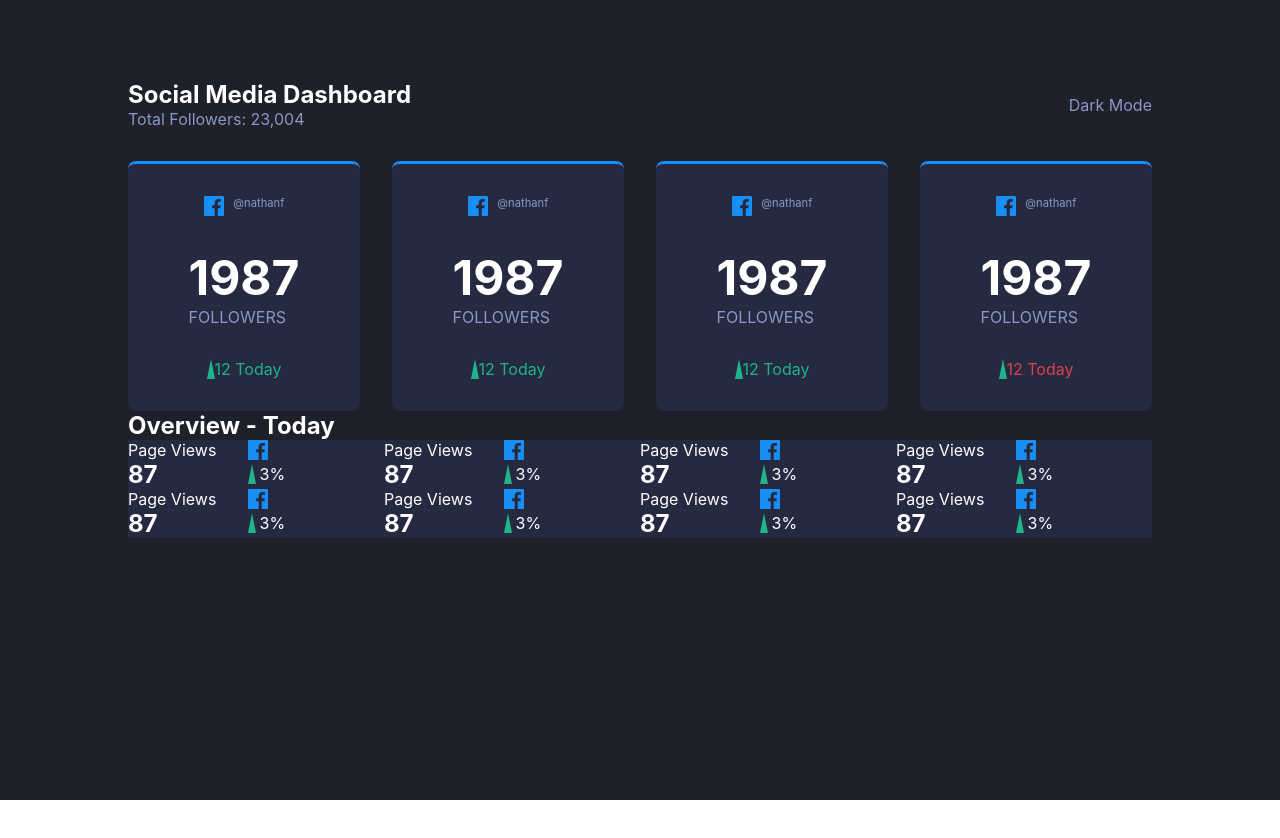
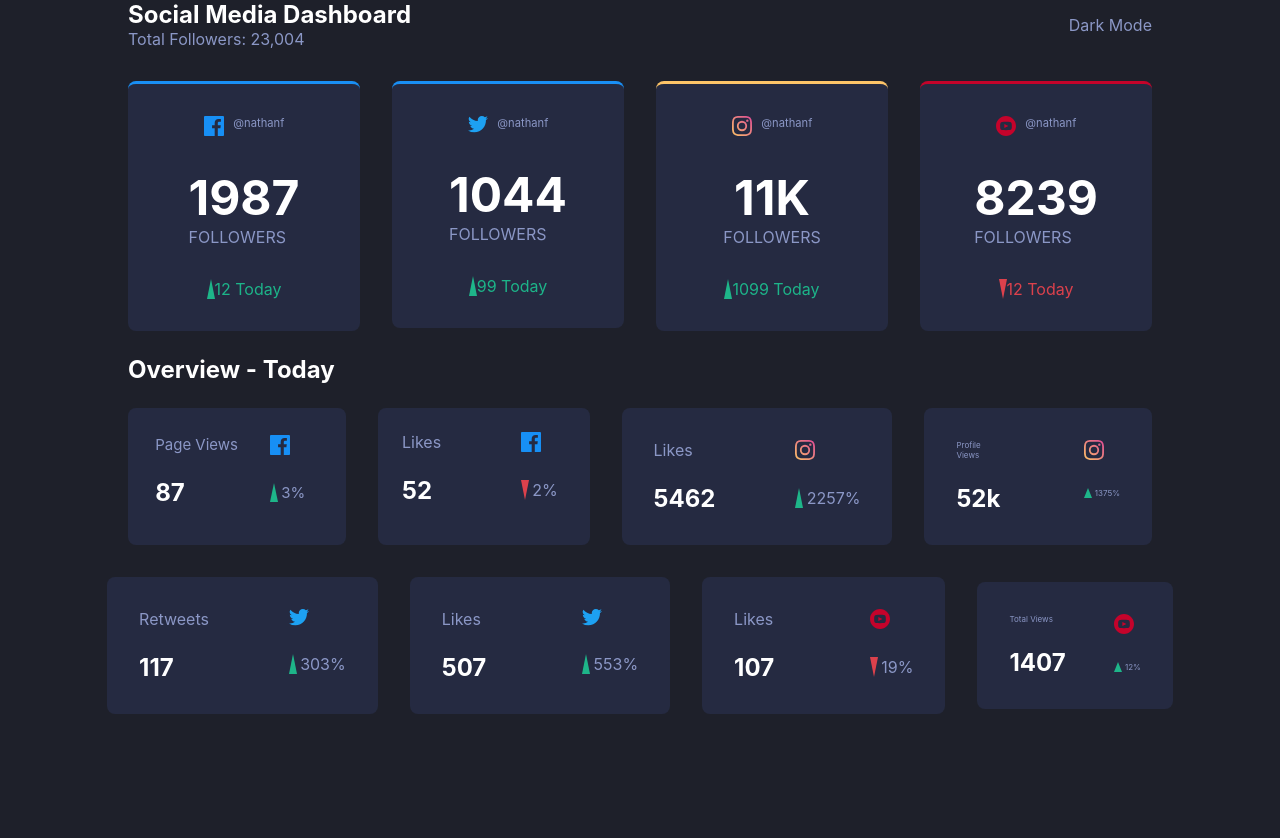
Before and after one commit to kellynge1ywa/CSS-grid-and-flexbox, a plain HTML site: page index.html in a window 1280 px wide. Before the commit the page ends 800 px from the top, so only its background shows below. Drawn offline with Linux system fonts and the light colour scheme.

Commit message:
CSS flexbox and grid layout

```diff
--- a/index.html
+++ b/index.html
@@ -37,54 +37,54 @@
                         <p>12 Today</p>
                     </div>
                 </div>
-                <div class="elephant">
+                <div class="lion">
                     <div class="sm-profile">
-                        <img src="./images/icon-facebook.svg" alt="">
+                        <img src="./images/icon-twitter.svg" alt="">
                         <p> @nathanf</p>
                     </div>
                     <div class="sm-numbers">
-                        <h2>1987</h2>
+                        <h2>1044</h2>
                         <p>FOLLOWERS</p>
                     </div>
                     <div class="sm-growth">
                         <img src="./images/icon-up.svg" alt="">
-                        <p>12 Today</p>
+                        <p>99 Today</p>
                     </div>
                 </div>
-                <div class="elephant">
+                <div class="buffalo">
                     <div class="sm-profile">
-                        <img src="./images/icon-facebook.svg" alt="">
+                        <img src="./images/icon-instagram.svg" alt="">
                         <p> @nathanf</p>
                     </div>
                     <div class="sm-numbers">
-                        <h2>1987</h2>
+                        <h2>11K</h2>
                         <p>FOLLOWERS</p>
                     </div>
                     <div class="sm-growth">
                         <img src="./images/icon-up.svg" alt="">
-                        <p>12 Today</p>
+                        <p>1099 Today</p>
                     </div>
                 </div>
-                <div class="elephant">
+                <div class="rhino">
                     <div class="sm-profile">
-                        <img src="./images/icon-facebook.svg" alt="">
+                        <img src="./images/icon-youtube.svg" alt="">
                         <p> @nathanf</p>
                     </div>
                     <div class="sm-numbers">
-                        <h2>1987</h2>
+                        <h2>8239</h2>
                         <p>FOLLOWERS</p>
                     </div>
                     <div class="sm-drop">
-                        <img src="./images/icon-up.svg" alt="">
+                        <img src="./images/icon-down.svg" alt="">
                         <p>12 Today</p>
                     </div>
                 </div>
             </div>
-            <div>
+            <div class="gap">
                 <h2>Overview - Today</h2>
             </div>
             <div class="lower">
-
+                <div class="top">
                     <div class="post1">
                         <div class="number1">
                             <p>Page Views</p>
@@ -95,117 +95,118 @@
                             <img src="./images/icon-facebook.svg" alt="">
                             <div class="rate">
                                 <img src="./images/icon-up.svg" alt="">
-                            <p>3%</p>
+                                <p >3%</p>
                             </div>
                         </div>
                     </div>
 
-                <div class="post1">
+                    <div class="post2">
                         <div class="number1">
-                        <p>Page Views</p>
-                        <h2>87</h2>
+                            <p>Likes</p>
+                            <h2>52</h2>
 
                         </div>
                         <div class="number2">
                             <img src="./images/icon-facebook.svg" alt="">
                             <div class="rate">
-                            <img src="./images/icon-up.svg" alt="">
-                            <p>3%</p>
+                                <img src="./images/icon-down.svg" alt="">
+                                <p >2%</p>
                             </div>
                         </div>
                     </div>
 
-                <div class="post1">
+                    <div class="post3">
                         <div class="number1">
-                        <p>Page Views</p>
-                        <h2>87</h2>
+                            <p>Likes</p>
+                            <h2>5462</h2>
 
                         </div>
                         <div class="number2">
-                        <img src="./images/icon-facebook.svg" alt="">
+                            <img src="./images/icon-instagram.svg" alt="">
                             <div class="rate">
                                 <img src="./images/icon-up.svg" alt="">
-                            <p>3%</p>
+                                <p >2257%</p>
                             </div>
                         </div>
                     </div>
 
-                <div class="post1">
+                    <div class="post4">
                         <div class="number1">
-                        <p>Page Views</p>
-                        <h2>87</h2>
+                            <p>Profile Views</p>
+                            <h2>52k</h2>
 
                         </div>
                         <div class="number2">
-                        <img src="./images/icon-facebook.svg" alt="">
+                            <img src="./images/icon-instagram.svg" alt="">
                             <div class="rate">
                                 <img src="./images/icon-up.svg" alt="">
-                            <p>3%</p>
+                                <p >1375%</p>
+                            </div>
+                        </div>
+                    </div>
+                </div>
+                <div class="bottom">
+
+
+                    <!-- bottom -->
+                    <div class="post5">
+                        <div class="number1">
+                            <p>Retweets</p>
+                            <h2>117</h2>
+
+                        </div>
+                        <div class="number2">
+                            <img src="./images/icon-twitter.svg" alt="">
+                            <div class="rate">
+                                <img src="./images/icon-up.svg" alt="">
+                                <p >303%</p>
+                            </div>
+                        </div>
+                    </div>
+                    <div class="post6">
+                        <div class="number1">
+                            <p>Likes</p>
+                            <h2>507</h2>
+
+                        </div>
+                        <div class="number2">
+                            <img src="./images/icon-twitter.svg" alt="">
+                            <div class="rate">
+                                <img src="./images/icon-up.svg" alt="">
+                                <p >553%</p>
+                            </div>
+                        </div>
+                    </div>
+                    <div class="post7">
+                        <div class="number1">
+                            <p>Likes</p>
+                            <h2>107</h2>
+
+                        </div>
+                        <div class="number2">
+                            <img src="./images/icon-youtube.svg" alt="">
+                            <div class="rate">
+                                <img src="./images/icon-down.svg" alt="">
+                                <p >19%</p>
+                            </div>
+                        </div>
+                    </div>
+                    <div class="post8">
+                        <div class="number1">
+                            <p>Total Views</p>
+                            <h2>1407</h2>
+
+                        </div>
+                        <div class="number2">
+                            <img src="./images/icon-youtube.svg" alt="">
+                            <div class="rate">
+                                <img src="./images/icon-up.svg" alt="">
+                                <p >12%</p>
                             </div>
                         </div>
                     </div>
 
-
-
-                <!-- bottom -->
-                <div class="post1">
-                    <div class="number1">
-                        <p>Page Views</p>
-                        <h2>87</h2>
-
                 </div>
-                    <div class="number2">
-                        <img src="./images/icon-facebook.svg" alt="">
-                        <div class="rate">
-                            <img src="./images/icon-up.svg" alt="">
-                            <p>3%</p>
-                        </div>
-                    </div>
-                </div>
-                <div class="post1">
-                    <div class="number1">
-                        <p>Page Views</p>
-                        <h2>87</h2>
-
-                    </div>
-                    <div class="number2">
-                        <img src="./images/icon-facebook.svg" alt="">
-                        <div class="rate">
-                            <img src="./images/icon-up.svg" alt="">
-                            <p>3%</p>
-                        </div>
-                    </div>
-                </div>
-                <div class="post1">
-                    <div class="number1">
-                        <p>Page Views</p>
-                        <h2>87</h2>
-
-                    </div>
-                    <div class="number2">
-                        <img src="./images/icon-facebook.svg" alt="">
-                        <div class="rate">
-                            <img src="./images/icon-up.svg" alt="">
-                            <p>3%</p>
-                        </div>
-                    </div>
-                </div>
-                <div class="post1">
-                    <div class="number1">
-                        <p>Page Views</p>
-                        <h2>87</h2>
-
-                    </div>
-                    <div class="number2">
-                        <img src="./images/icon-facebook.svg" alt="">
-                        <div class="rate">
-                            <img src="./images/icon-up.svg" alt="">
-                            <p>3%</p>
-                        </div>
-                    </div>
-                </div>
-
-
 
 
             </div>
--- a/styles.css
+++ b/styles.css
@@ -5,7 +5,7 @@
 }
 
 .mainbody{
-    height: 100vh;
+    height: 110vh;
     background-color: hsl(230, 17%, 14%);
     color: white;
     display: flex;
@@ -16,7 +16,7 @@
 
 .main-page{
     width: 80%;
-    height: 80%;
+    height: 100%;
 }
 
 /* navbar styling */
@@ -44,6 +44,42 @@
     justify-content: center;
     align-items: center;
     border-top: 3px solid hsl(208, 92%, 53%);
+    border-radius: 0.5em;
+    padding: 2em 0;
+    height: 40%;
+    background-color: hsl(228, 28%, 20%);
+    width: 100%;
+}
+.lion{
+    display: flex;
+    flex-direction: column;
+    justify-content: center;
+    align-items: center;
+    border-top: 3px solid hsl(208, 92%, 53%);
+    border-radius: 0.5em;
+    padding: 2em 0;
+    height: 40%;
+    background-color: hsl(228, 28%, 20%);
+    width: 100%;
+}
+.buffalo{
+    display: flex;
+    flex-direction: column;
+    justify-content: center;
+    align-items: center;
+    border-top: 3px solid  hsl(37, 97%, 70%);
+    border-radius: 0.5em;
+    padding: 2em 0;
+    height: 40%;
+    background-color: hsl(228, 28%, 20%);
+    width: 100%;
+}
+.rhino{
+    display: flex;
+    flex-direction: column;
+    justify-content: center;
+    align-items: center;
+    border-top: 3px solid hsl(348, 97%, 39%);
     border-radius: 0.5em;
     padding: 2em 0;
     height: 40%;
@@ -89,16 +125,32 @@
     color: hsl(356, 69%, 56%);
 }
 
+.gap{
+    margin: 1.5em 0;
+}
 
 
 /* lower styling */
 .lower{
-    display: flex;
+    /* display: flex;
     width: 100%;
     flex-wrap: wrap;
-    background-color: hsl(228, 28%, 20%);
+    background-color: hsl(228, 28%, 20%); */
 
 }
+
+.top{
+display: flex;
+gap: 2em;
+}
+
+.bottom{
+    display: flex;
+    gap: 2em;
+    margin-top: 2em;
+    justify-content: center;
+    align-items: center;
+    }
 
 
 
@@ -110,13 +162,124 @@
     width: 25%;
     display: flex;
     gap: 2em;
+    padding: 1.7em;
+    background-color: hsl(228, 28%, 20%);
+    border-radius: 0.5em;
 
 
 
+}
+.post1 p{
+    font-size: 15px;
+    color:hsl(228, 34%, 66%);
 
+}
+.post2{
+    width: 25%;
+    display: flex;
+    gap: 5em;
+    padding: 1.5em;
+    border-radius: 0.5em;
+
+    background-color: hsl(228, 28%, 20%);
+}
+.post2 p{
+    color:hsl(228, 34%, 66%);
+
+}
+.post3{
+    width: 25%;
+    display: flex;
+    gap: 5em;
+    padding: 2em;
+    border-radius: 0.5em;
+
+    background-color: hsl(228, 28%, 20%);
+}
+.post3 p{
+    color:hsl(228, 34%, 66%);
+
+}
+.post4{
+    width: 25%;
+    display: flex;
+    gap: 5em;
+    padding: 2em;
+    border-radius: 0.5em;
+
+    background-color: hsl(228, 28%, 20%);
+
+
+}
+.post4 p{
+    font-size: 8px;
+    color:hsl(228, 34%, 66%);
+
+}
+.post5{
+    width: 25%;
+    display: flex;
+    gap: 5em;
+    padding: 2em;
+    border-radius: 0.5em;
+
+    background-color: hsl(228, 28%, 20%);
+}
+.post5 p{
+    color:hsl(228, 34%, 66%);
+
+}
+.post6{
+    width: 25%;
+    display: flex;
+    gap: 6em;
+    padding: 2em;
+    border-radius: 0.5em;
+
+    background-color: hsl(228, 28%, 20%);
+}
+.post6 p{
+    color:hsl(228, 34%, 66%);
+
+}
+.post7{
+    width: 25%;
+    display: flex;
+    gap: 6em;
+    padding: 2em;
+    border-radius: 0.5em;
+
+    background-color: hsl(228, 28%, 20%);
+
+}
+
+.post7 p{
+    color:hsl(228, 34%, 66%);
+
+}
+.post8{
+    width: 25%;
+    display: flex;
+    gap: 3em;
+    padding: 2em;
+    border-radius: 0.5em;
+
+    background-color: hsl(228, 28%, 20%);
+
+
+}
+.post8 p{
+    font-size: 8px;
+    color:hsl(228, 34%, 66%);
+
+}
+
+.number1 h2{
+    padding-top: 1em;
 }
 
 .rate{
     display: flex;
     gap: 0.2em;
+    padding-top: 1.5em;
 }
```
Lines whose indentation alone changed are shown as unchanged.
